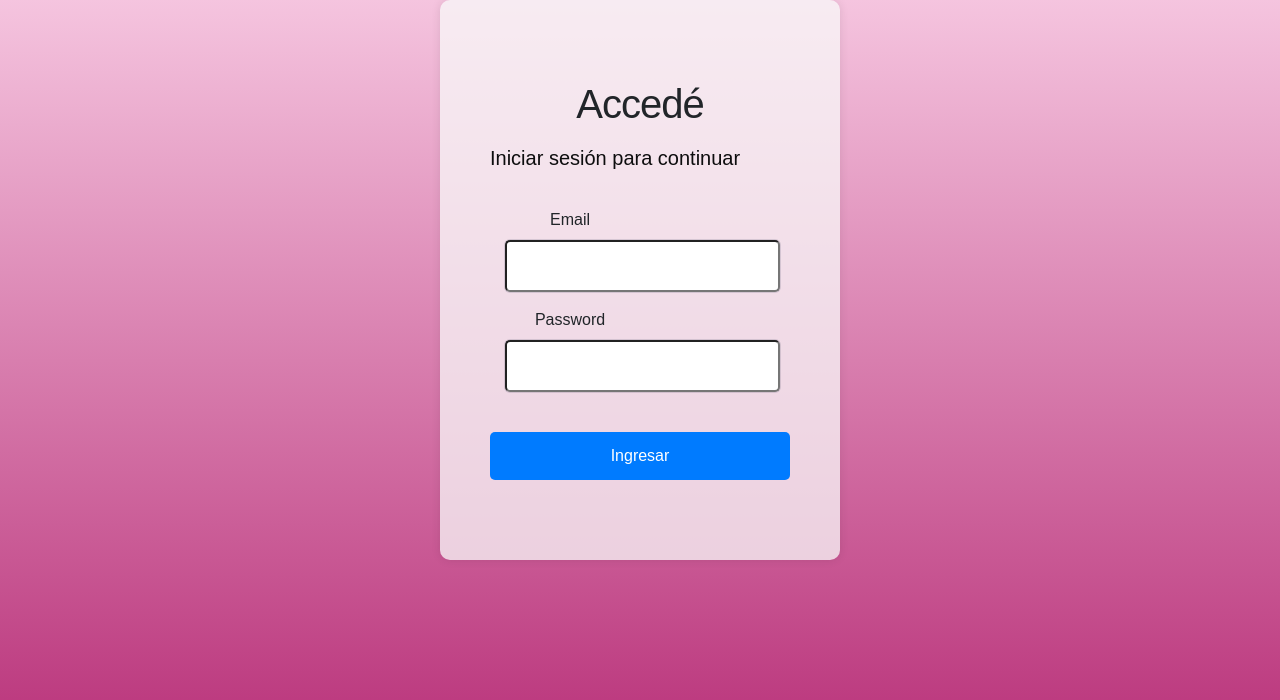
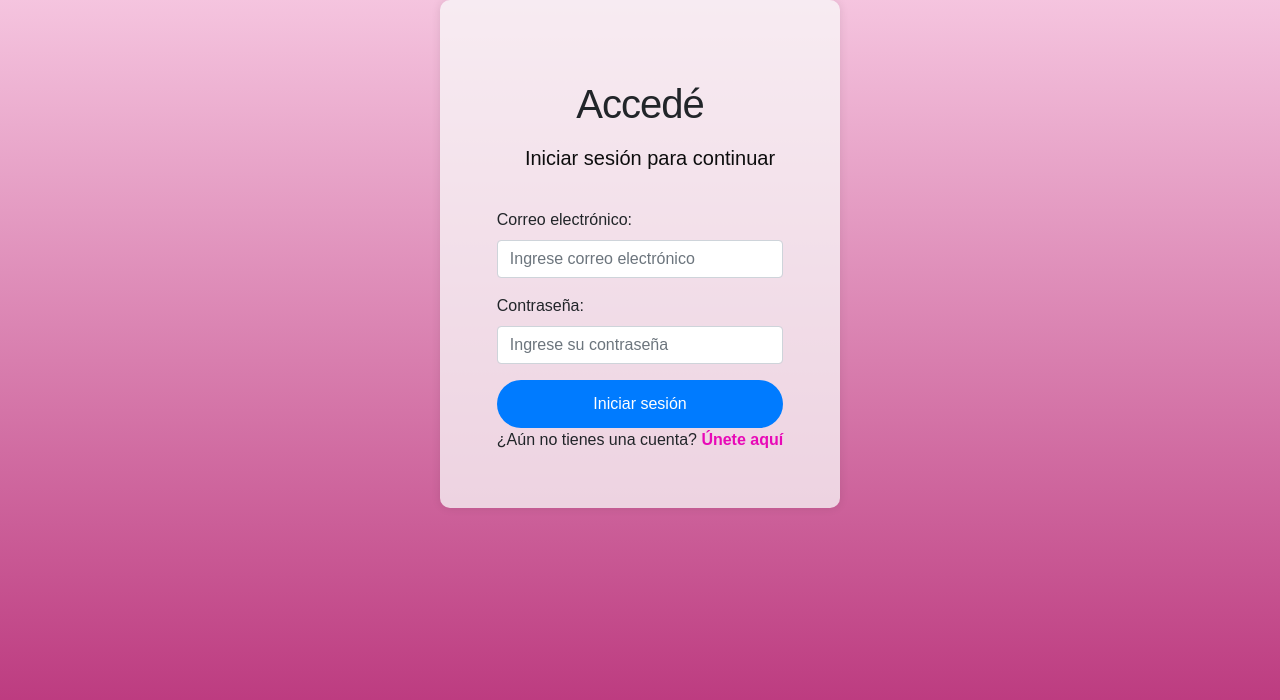
Before and after one commit to ArielitoUV/ProyectoStorianWeb, a Django app: page /iniciosesion/ in a window 1280 px wide. Shown: the part 76-776 px from the top of the page. Run offline with Django 4.2, Linux system fonts and the light colour scheme.

Commit message:
iniciosesionlisteilor

```diff
--- a/StorianWeb/core/forms.py
+++ b/StorianWeb/core/forms.py
@@ -81,7 +81,7 @@ class CustomUserCreationForm(UserCreationForm):
 
 
 class CustomAuthenticationForm(AuthenticationForm):
-    username = forms.EmailField(label=_('Correo electrónico'), widget=forms.EmailInput(attrs={'autofocus': False,'placeholder':'Ingrese correo electrónico'}))
+    username = forms.EmailField(label=_('Correo electrónico'), widget=forms.EmailInput(attrs={'autofocus': False,'class': 'form-control','placeholder':'Ingrese correo electrónico'}))
     password = forms.CharField(
         label=_("Contraseña"),
         strip=False,
--- a/StorianWeb/core/static/css/styles-ini.css
+++ b/StorianWeb/core/static/css/styles-ini.css
@@ -125,17 +125,29 @@ a {
 
 /* Estilos para el botón de envío */
 .btn-primary {
-  width: calc(100% - 20px);
+  width: 100%;
   padding: 12px;
   background-color: #007bff;
   color: #fff;
   border: none;
-  border-radius: 5px;
+  border-radius: 30px;
   cursor: pointer;
   font-size: 16px;
   transition: background-color 0.3s ease;
 }
 
 .btn-primary:hover {
-  background-color: #0056b3;
+  background-color: #03376d;
 }
+
+
+.forgot-password a, .join-now a {
+  color: #e809b7;
+  text-decoration: none;
+  font-weight: bold;
+  transition: color 0.3s ease;
+}
+
+.forgot-password a:hover, .join-now a:hover {
+  color: rgb(100, 3, 84);
+}
--- a/StorianWeb/core/templates/core/iniciosesion.html
+++ b/StorianWeb/core/templates/core/iniciosesion.html
@@ -10,19 +10,16 @@
     <div class="formbg-outer">
       <div class="formbg">
         <div class="flex-justifyContent--center">
-          <span class="padding-bottom--15">Iniciar sesión para continuar</span>
+          <span class="padding-bottom--15" style="text-align: center;">Iniciar sesión para continuar</span>
           <form id="stripe-login">
-            <div class="form-group col-md-6">
-              <label for="email">Email</label>
-              <input type="email" name="email">
-            </div>
-            <div class="form-group col-md-6">
-              <label for="password">Password</label>
-              <input type="password" name="password">
-            </div>
-            <div class="text-center">
-              <button type="submit" class="btn btn-primary">Ingresar</button>
-            </div>
+              <form method="post">
+                {% csrf_token %}
+                {{ form.as_p }}
+                <button type="submit" class="btn btn-primary" >Iniciar sesión</button>
+                <p class="join-now">
+                  ¿Aún no tienes una cuenta? <a href="{% url 'registrar_usuario' %}">Únete aquí</a>
+              </p>
+              </form>
           </form>
         </div>
       </div>
--- a/StorianWeb/core/templates/core/registro.html
+++ b/StorianWeb/core/templates/core/registro.html
@@ -76,7 +76,9 @@
             {% csrf_token %}
             {{ form.non_field_errors }}
             <h1>Creá una cuenta nueva</h1>
-            <p>¿Ya estás registrado? Iniciá sesión aquí.</p>
+            <p class="join-now">
+                ¿Ya tienes una cuenta? <a href="{% url 'iniciar_sesion' %}">Inicia sesión aquí</a>
+            </p>
             <div class="form-group">
                 {{ form.email.label_tag }}
                 {{ form.email }}
```
Also changed, not shown: StorianWeb/StorianWeb/settings.py (+10 -10 lines), StorianWeb/core/static/css/styles-registro.css (+11 -0 lines).
